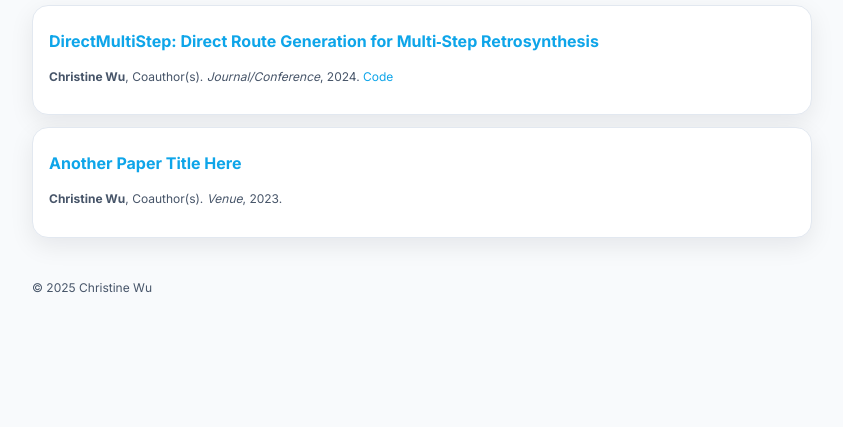
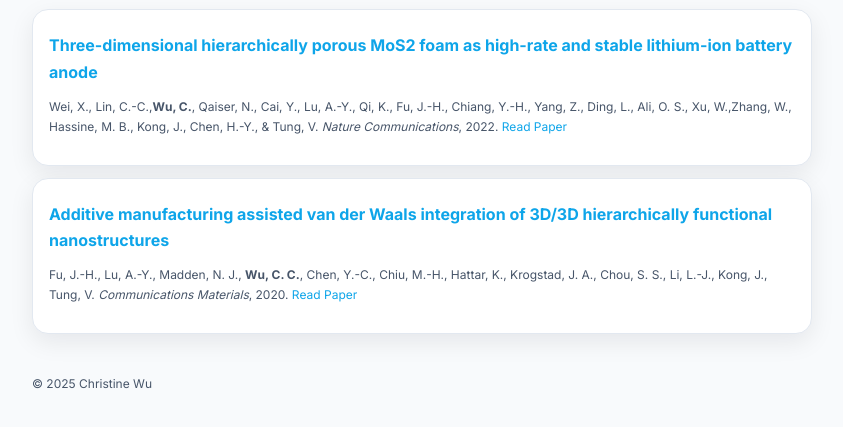
Before and after one commit to cw0508/cw0508.github.io, a plain HTML site: page publications.html in a window 1280 px wide. Shown: the part 123-550 px from the top of the page, without its empty margins (218-1061 px from the left). Drawn offline with Linux system fonts and the light colour scheme.

Commit message:
Update publications.html

```diff
--- a/publications.html
+++ b/publications.html
@@ -44,16 +44,31 @@ FILE: publications.html  (Publications page)
 
     <h1>Publications</h1>
 
-    <div class="card">
-      <h3><a href="https://doi.org/10.1021/acs.jcim.4c01982" target="_blank" rel="noopener">DirectMultiStep: Direct Route Generation for Multi‑Step Retrosynthesis</a></h3>
-      <p class="meta"><strong>Christine Wu</strong>, Coauthor(s). <em>Journal/Conference</em>, 2024. <a href="#" target="_blank">Code</a></p>
+    <div class="card" style="margin-top:12px;">
+      <h3>
+        <a href="https://www.nature.com/articles/s41467-022-33790-z" target="_blank" rel="noopener">
+          Three-dimensional hierarchically porous MoS2 foam as high-rate and stable lithium-ion battery anode
+        </a>
+      </h3>
+      <p class="meta">
+        Wei, X., Lin, C.-C.,<strong>Wu, C.</strong>, Qaiser, N., Cai, Y., Lu, A.-Y., Qi, K., Fu, J.-H., Chiang, Y.-H., Yang, Z., Ding, L., Ali, O. S., Xu, W.,Zhang, W., Hassine, M. B., Kong, J., Chen, H.-Y., & Tung, V.
+        <em>Nature Communications</em>, 2022.
+        <a href="https://www.nature.com/articles/s41467-022-33790-z" target="_blank" rel="noopener">Read Paper</a>
+      </p>
     </div>
 
-    <div class="card">
-      <h3><a href="#" target="_blank" rel="noopener">Another Paper Title Here</a></h3>
-      <p class="meta"><strong>Christine Wu</strong>, Coauthor(s). <em>Venue</em>, 2023.</p>
+    <div class="card" style="margin-top:12px;">
+      <h3>
+        <a href="https://www.nature.com/articles/s43246-020-0041-2" target="_blank" rel="noopener">
+          Additive manufacturing assisted van der Waals integration of 3D/3D hierarchically functional nanostructures
+        </a>
+      </h3>
+      <p class="meta">
+        Fu, J.-H., Lu, A.-Y., Madden, N. J., <strong>Wu, C. C.</strong>, Chen, Y.-C., Chiu, M.-H., Hattar, K., Krogstad, J. A., Chou, S. S., Li, L.-J., Kong, J., Tung, V.
+        <em>Communications Materials</em>, 2020.
+        <a href="https://www.nature.com/articles/s43246-020-0041-2" target="_blank" rel="noopener">Read Paper</a>
+      </p>
     </div>
-
     <footer>© <span id="y"></span> Christine Wu</footer>
   </div>
   <script>document.getElementById('y').textContent=new Date().getFullYear();</script>
```
